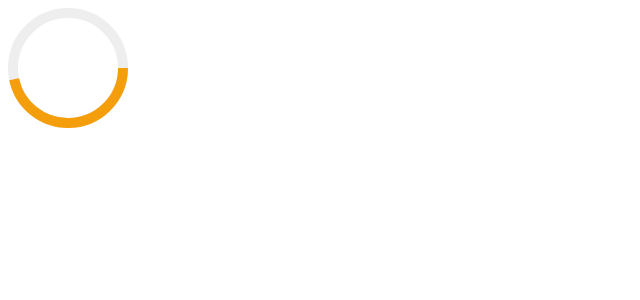
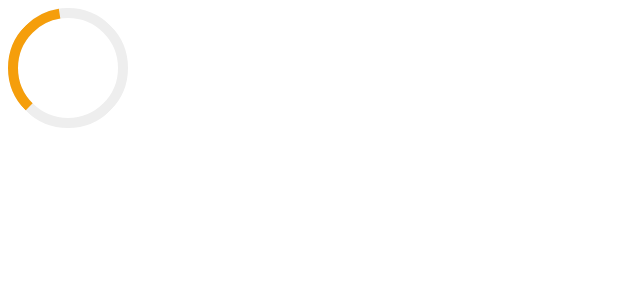
Before and after one commit to Ekaterina1418/progress-bar, a Vue app: page / in a window 1280 px wide. Shown: the top 300 px of the page, without its empty margins (0-640 px from the left). Built offline with nearby package versions, Linux system fonts and the light colour scheme; the HTML template or start-up script is replaced by a standard one.

Commit message:
feat: update CircularProgress component to support dashboard type with rotation

```diff
--- a/src/App.vue
+++ b/src/App.vue
@@ -9,7 +9,7 @@ import CircularProgress from './components/CircularProgress.vue'
     :size="120"
     :strokeWidth="10"
     color="#3498db"
-    type="circle"
+    type="dashboard"
   />
 </template>
 
--- a/src/components/CircularProgress.vue
+++ b/src/components/CircularProgress.vue
@@ -1,5 +1,10 @@
 <template>
-  <svg :width="size" :height="size" :view-box="`0 0 ${size} ${size}`">
+  <svg
+    :width="size"
+    :height="size"
+    :view-box="`0 0 ${size} ${size}`"
+    :style="{ transform: rotation }"
+  >
     <circle
       :cx="center"
       :cy="center"
@@ -89,6 +94,9 @@ const strokeColor = computed(() => {
       return '#e5e7eb'
   }
 })
+const rotation = computed(() => {
+  return props.type === 'dashboard' ? 'rotate(-225deg)' : 'rotate(-90deg)'
+})
 </script>
 
 <style scoped></style>
```
